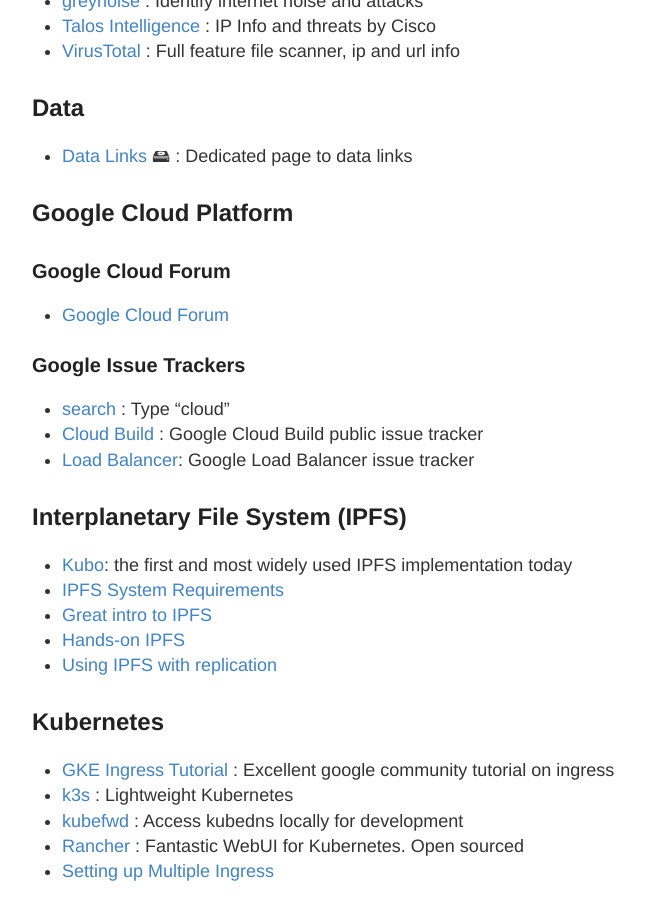
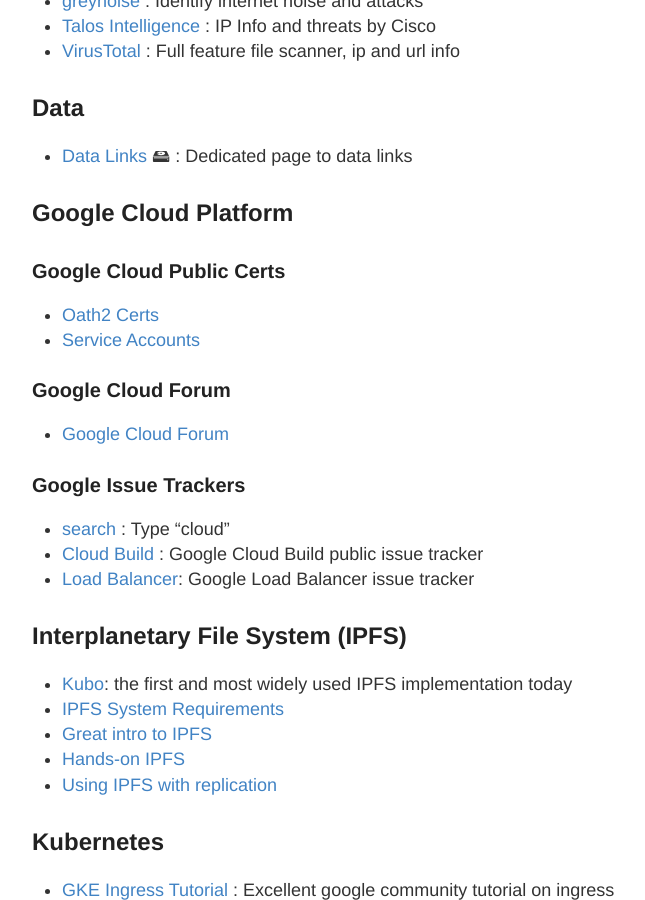
Before and after one commit to stevehenderson/stevehenderson.github.io, a Jekyll site: the page built from links.md, in a window 1280 px wide and 900 px high, scrolled down 870 px. Shown: the whole window, without its empty margins (248-893 px from the left). Built offline with Jekyll 4.4.1, drawn with Linux system fonts in a browser that asks for light colours.

Commit message:
Update links.md

```diff
--- a/links.md
+++ b/links.md
@@ -34,6 +34,11 @@
 
 
 ## Google Cloud Platform
+
+### Google Cloud Public Certs
+
+   * [Oath2 Certs](https://www.googleapis.com/oauth2/v3/certs?9962f04feed9545ce2134ab54ceef581af24baff)
+   * [Service Accounts](https://www.googleapis.com/robot/v1/metadata/x509/securetoken@system.gserviceaccount.com)
 
 ### Google Cloud Forum
    * [Google Cloud Forum](https://www.googlecloudcommunity.com/gc/Developer-Tools/bd-p/cloud-developer-tools)
```
